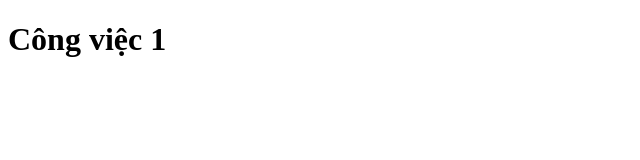
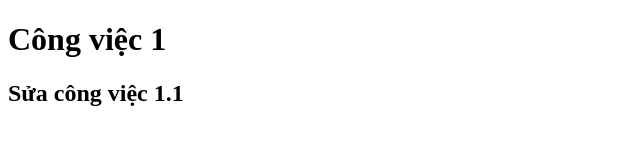
Before and after one commit to HuynhThuanIC/duan5.111, a plain HTML site: page index.html in a window 1280 px wide. Shown: the whole page, without its empty margins (0-640 px from the left). Drawn offline with Linux system fonts and the light colour scheme.

Commit message:
3. Sửa Cv 1 .1

```diff
--- a/index.html
+++ b/index.html
@@ -7,5 +7,6 @@
   </head>
   <body>
     <h1>Công việc 1</h1>
+    <h2>Sửa công việc 1.1</h2>
   </body>
 </html>
```
